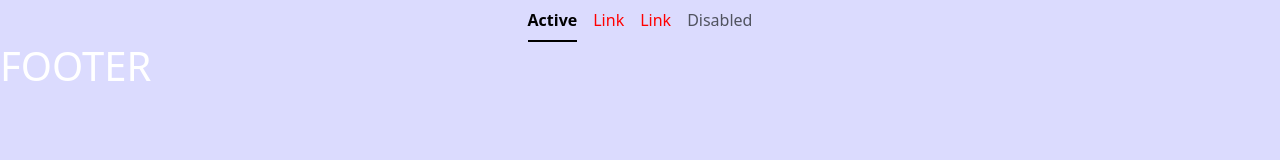
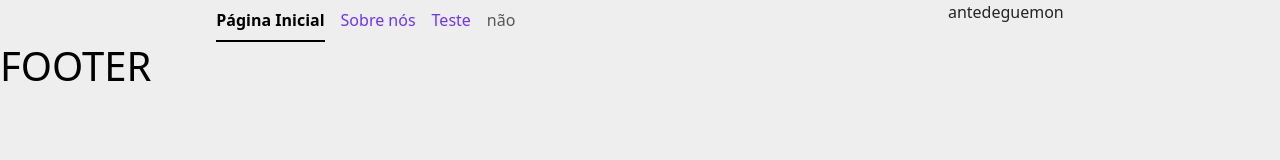
Before and after one commit to Dreamseeker37/pi-devweb-n1-2026-linkexpress, a plain HTML site: page index.html in a window 1280 px wide. Drawn offline with nearby package versions, Linux system fonts and the light colour scheme.

Commit message:
atualização4

```diff
--- a/index.html
+++ b/index.html
@@ -11,20 +11,24 @@
 </head>
 <body>
     <header>
+    <section>
       <ul class="nav nav-underline">
         <li class="nav-item">
-          <a class="nav-link active" aria-current="page" href="#">Active</a>
+          <a class="nav-link active" aria-current="page" href="#">Página Inicial</a>
         </li>
         <li class="nav-item">
-          <a class="nav-link" href="#">Link</a>
+          <a class="nav-link" href="#">Sobre nós</a>
         </li>
         <li class="nav-item">
-          <a class="nav-link" href="#">Link</a>
+          <a class="nav-link" href="#">Teste</a>
         </li>
         <li class="nav-item">
-          <a class="nav-link disabled" aria-disabled="true">Disabled</a>
+          <a class="nav-link disabled" aria-disabled="true">não</a>
         </li>
       </ul>
+
+      <p>antedeguemon</p>
+    </section>
     </header>
     <main>
 
--- a/inicial.css
+++ b/inicial.css
@@ -1,16 +1,21 @@
 body {
-   background-color: rgb(219, 219, 254);
+   background-color: rgb(238, 238, 238);
 }
 
 h1 {
-    color: white;
+    color: rgb(0, 0, 0);
 }
 
 .nav-link {
-    color: red;
+    color: rgb(110, 51, 248);
 }
 
 ul {
     display: flex;
     justify-content: center;
 }
+
+section {
+    display: flex;
+    justify-content: space-around;
+}
```
